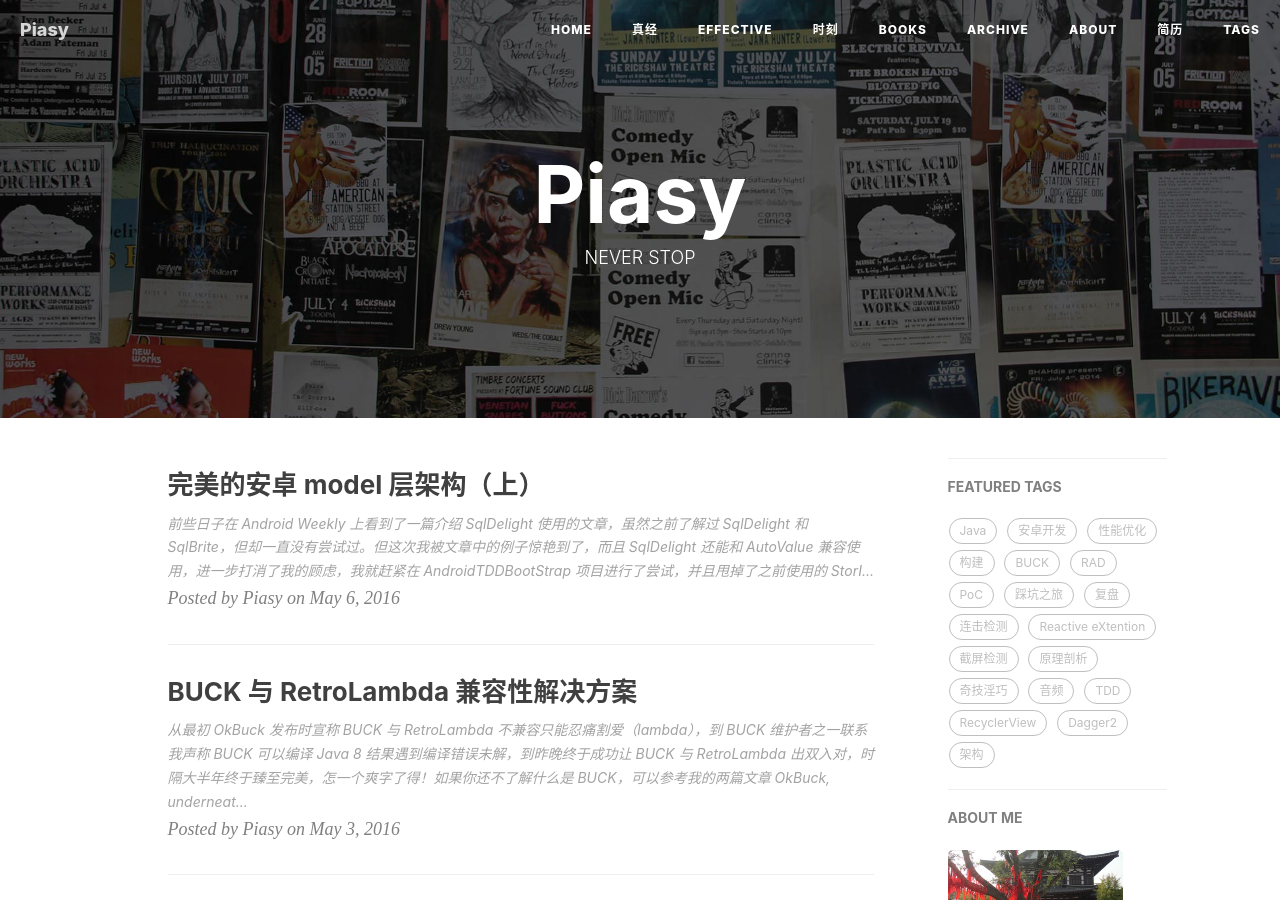
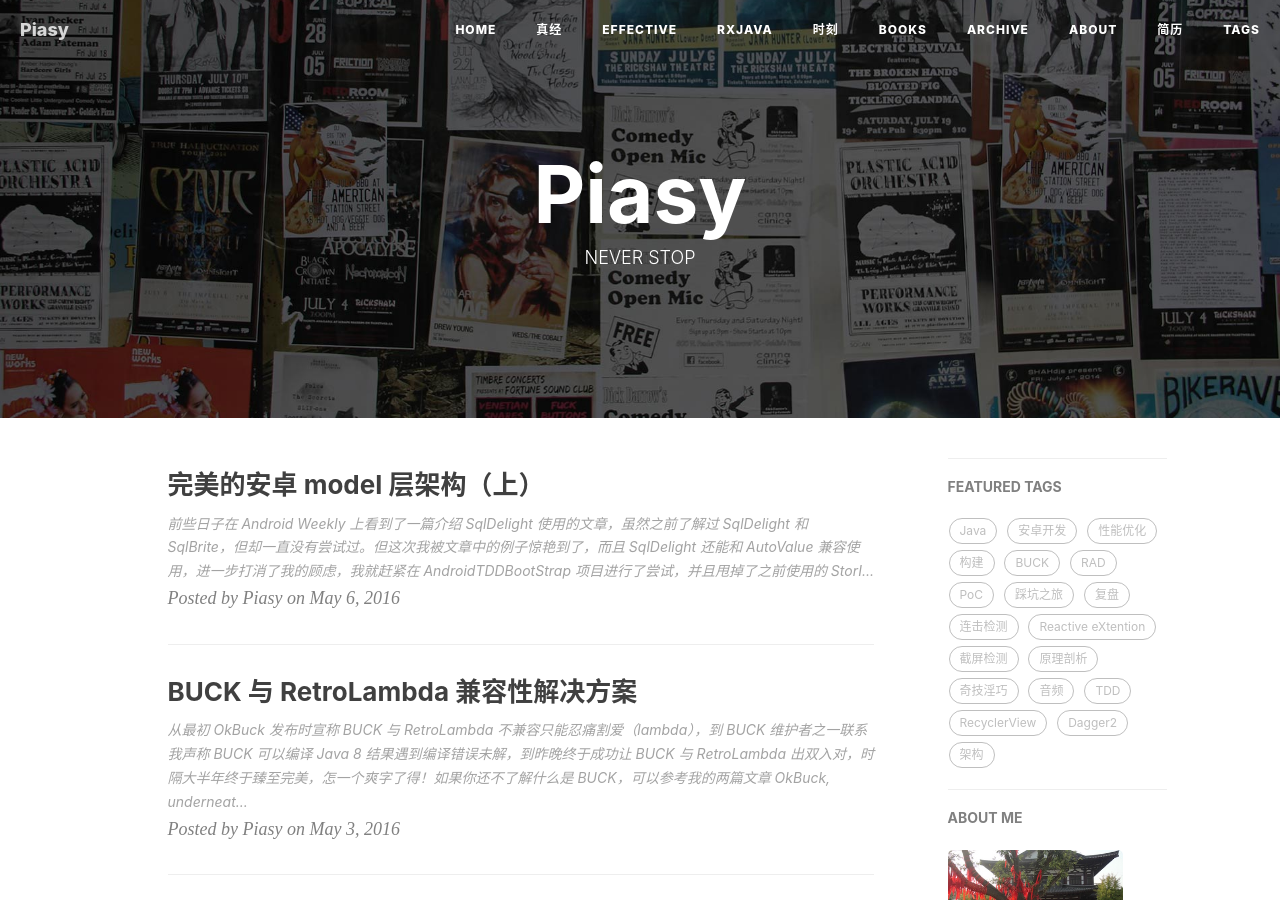
Before and after one commit to anzhidabai/Piasy.github.io, a Jekyll site: the page built from index.html, in a window 1280 px wide and 900 px high. Built offline with Jekyll 4.4.1, drawn with Linux system fonts in a browser that asks for light colours; the list of posts is cut into pages by our own code; comment, search, counter and statistics services are not loaded.

Commit message:
add AdvancedRxJava link

```diff
--- a/_includes/nav.html
+++ b/_includes/nav.html
@@ -29,6 +29,9 @@
                     </li>
                     <li>
                         <a href="/effective/">Effective</a>
+                    </li>
+                    <li>
+                        <a href="/AdvancedRxJava/">RxJava</a>
                     </li>
                     <li>
                         <a href="/moments/">时刻</a>
```
